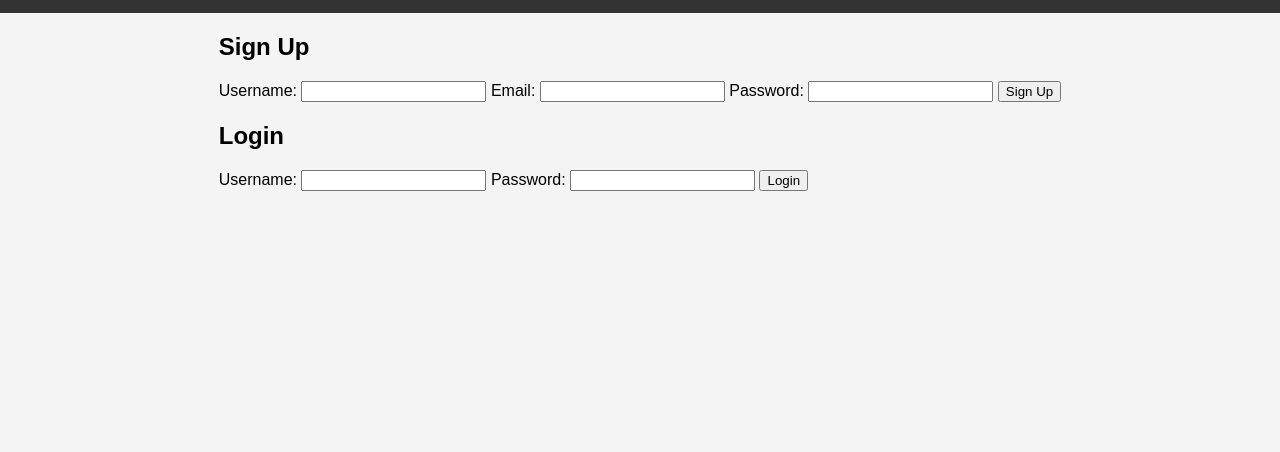
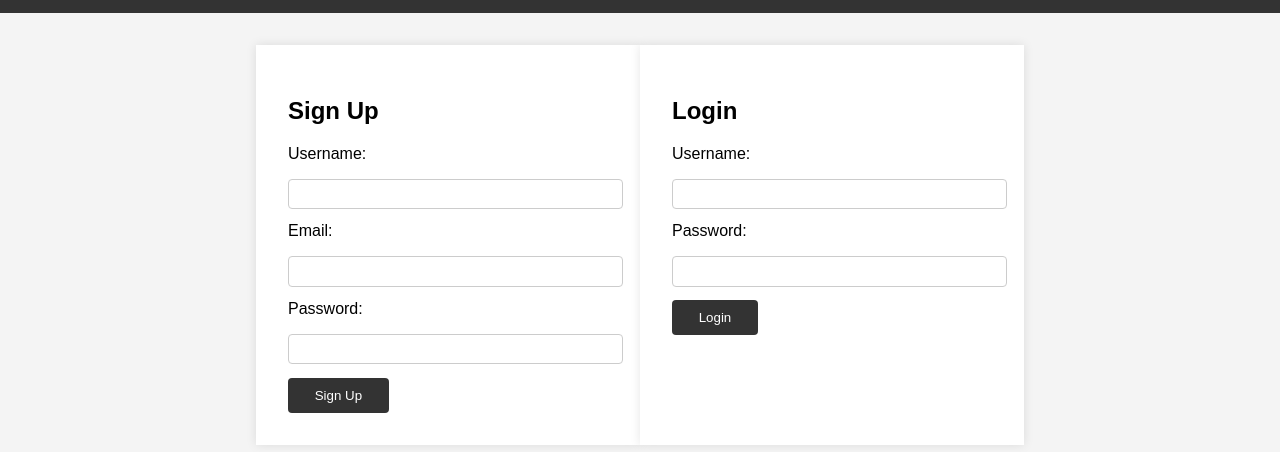
Before and after one commit to nathanACU/Project1WebInitial, a plain HTML site: page index.html in a window 1280 px wide. Shown: the part 56-508 px from the top of the page. Drawn offline with Linux system fonts and the light colour scheme; files that its build step writes are made by us from their sources.

Commit message:
Update styles.css

```diff
--- a/styles.css
+++ b/styles.css
@@ -19,3 +19,54 @@ header {
 h1 {
     margin: 0;
 }
+
+.form-container {
+    display: flex;
+    justify-content: space-around;
+    margin: 2em 0;
+    width: 60%;
+}
+
+.form-box {
+    background-color: white;
+    padding: 2em;
+    box-shadow: 0 0 10px rgba(0, 0, 0, 0.1);
+    width: 45%;
+}
+
+label, input {
+    display: block;
+    margin-bottom: 1em;
+    width: 100%;
+}
+
+input {
+    padding: 0.5em;
+    border: 1px solid #ccc;
+    border-radius: 4px;
+}
+
+button {
+    background-color: #333;
+    color: white;
+    border: none;
+    padding: 0.75em 2em;
+    cursor: pointer;
+    border-radius: 4px;
+}
+
+ul {
+    list-style-type: none;
+    padding: 0;
+}
+
+li {
+    background-color: white;
+    margin: 1em 0;
+    padding: 1em;
+    box-shadow: 0 0 10px rgba(0, 0, 0, 0.1);
+}
+
+h3 {
+    margin: 0;
+}
```
